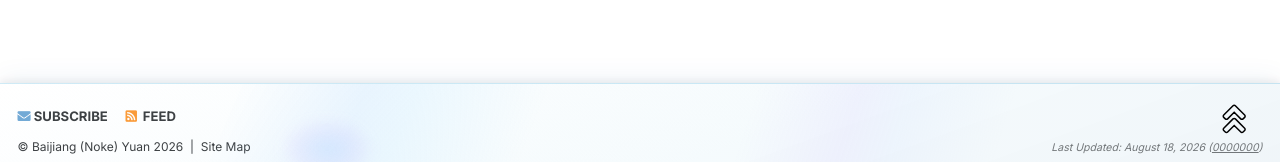
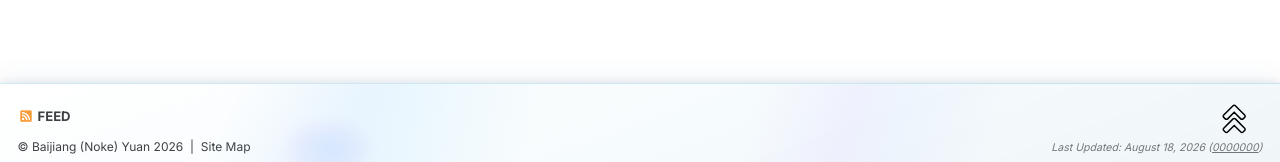
Before and after one commit to NokeYuan/NokeYuan.github.io, a Jekyll site: the page built from _pages/about.md, in a window 1280 px wide and 900 px high, scrolled down 2190 px. Shown: the part 735-897 px from the top of the window. Built offline with Jekyll 4.4.1, drawn with Linux system fonts in a browser that asks for light colours.

Commit message:
Remove dead Subscribe link from footer

```diff
--- a/_includes/footer.html
+++ b/_includes/footer.html
@@ -14,7 +14,6 @@
     {% if site.author.bitbucket %}
       <li><a href="http://bitbucket.org/{{ site.author.bitbucket }}"><i class="fab fa-bitbucket" aria-hidden="true"></i> Bitbucket</a></li>
     {% endif %} -->
-    <li><a href="/subscribe/"><i class="fas fa-envelope email-link" aria-hidden="true"></i> Subscribe</a></li>
     <li><a href="{{ base_path }}/feed.xml"><i class="fa fa-fw fa-rss-square" aria-hidden="true"></i> {{ site.data.ui-text[site.locale].feed_label | default: "Feed" }}</a></li>
   </ul>
 </div>
```
